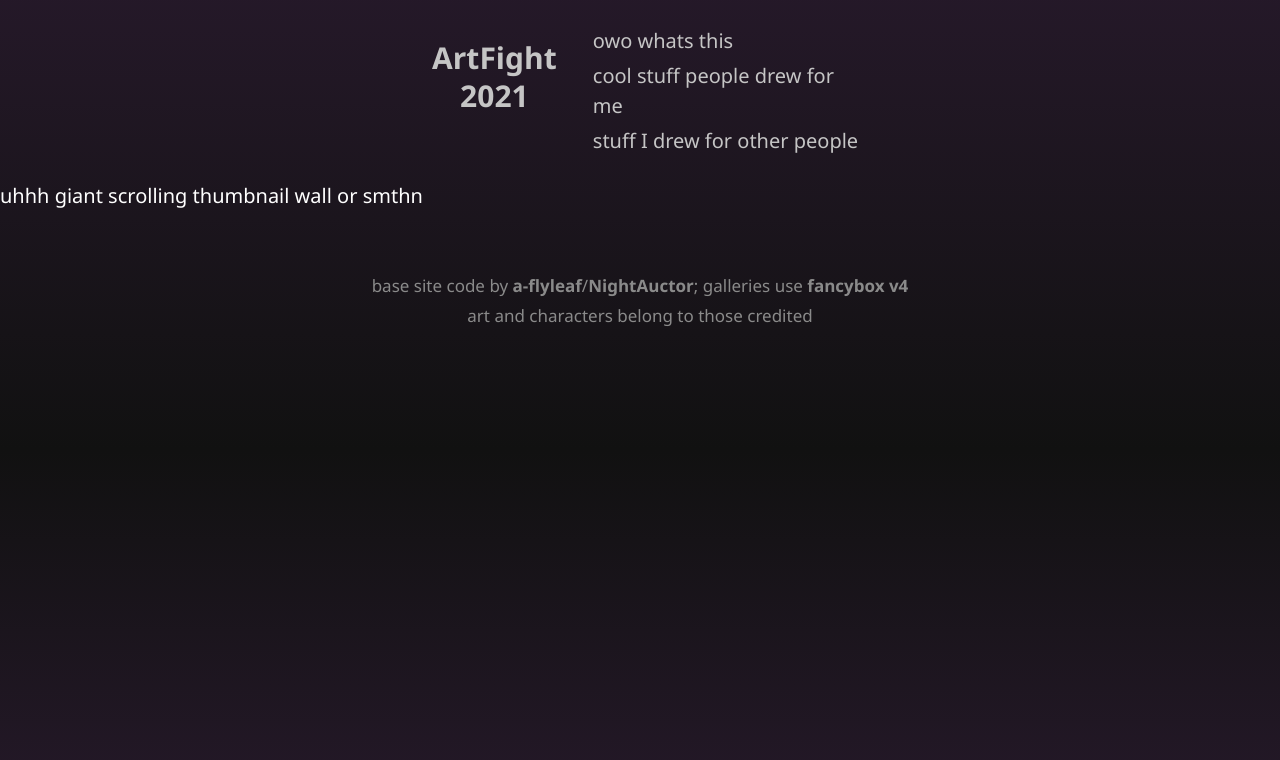
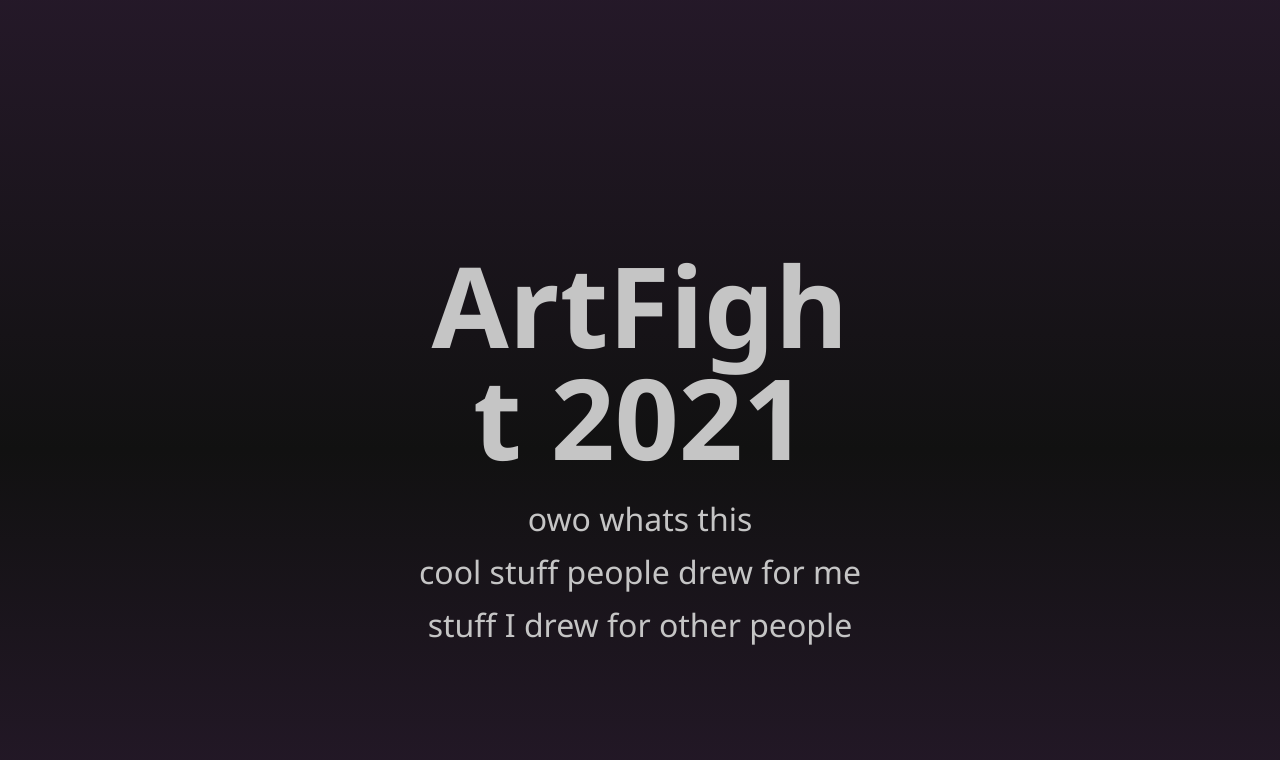
Before and after one commit to a-flyleaf/artfight, a Jekyll site: the page built from index.html, in a window 1280 px wide. Shown: the top 760 px of the page. Built offline with Jekyll 4.4.1, drawn with Linux system fonts in a browser that asks for light colours.

Commit message:
index styling
idk what to do with it honestly

```diff
--- a/css.css
+++ b/css.css
@@ -55,6 +55,12 @@ p{line-height:150%; margin:.5em 0;}
 .textbox ul{margin:.5em 0 .5em 1.75rem;} .textbox li{margin:.25em 0;}
 
 
+/*INDEX*/
+.home main,.home footer{display:none;}
+.home{font-size:5vw;} .home h1{font-size:4em; font-size:20vw; line-height:100%;} .home header{padding-top:25vh;}
+.home a h1{transition:color 1s,text-shadow .5s;}
+
+
 /*RESPONSIVE*/
 @media only screen and (min-width:600px){
 	.gallery img{width:25%; max-width:210px;}
@@ -62,6 +68,10 @@ p{line-height:150%; margin:.5em 0;}
 	header{width:100%; overflow:auto; padding:0 1rem; max-width:30rem; margin:1.5rem auto;}
 	h1{width:35%; padding-top:.5em;} nav{width:65%; text-align:left; padding-left:.5em;} h1,nav{float:left;}
 	nav li{padding-left:.5em;}
+
+	.home header{max-width:30rem; font-size:2rem;} .home h1,.home nav{width:100%;}
+	.home h1{padding-top:0; font-size:7rem;}
+	.home nav{text-align:center; padding-left:0; margin-top:1rem;} .home nav li{padding-left:0;}
 }
 
 @media only screen and (min-width:1200px){
--- a/index.html
+++ b/index.html
@@ -2,4 +2,3 @@
 layout: 2021
 class: home
 ---
-uhhh giant scrolling thumbnail wall or smthn
```
